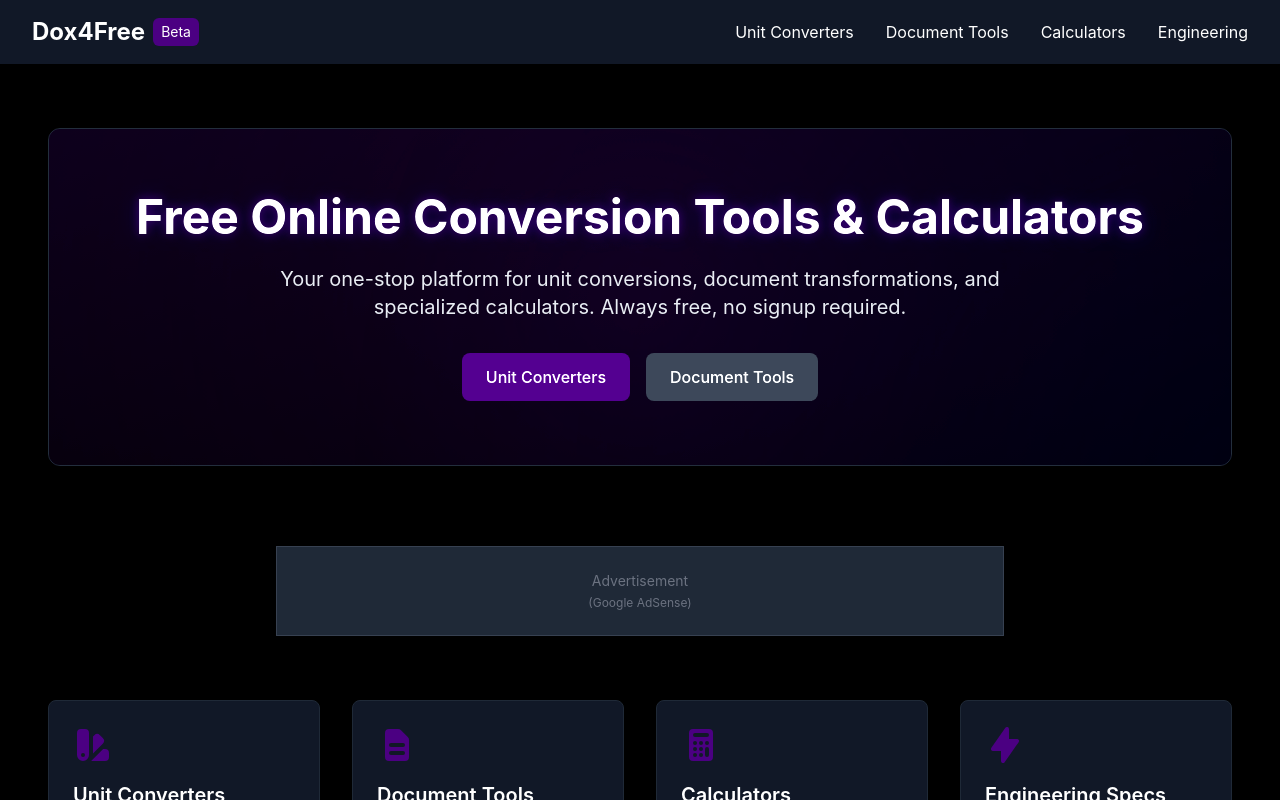
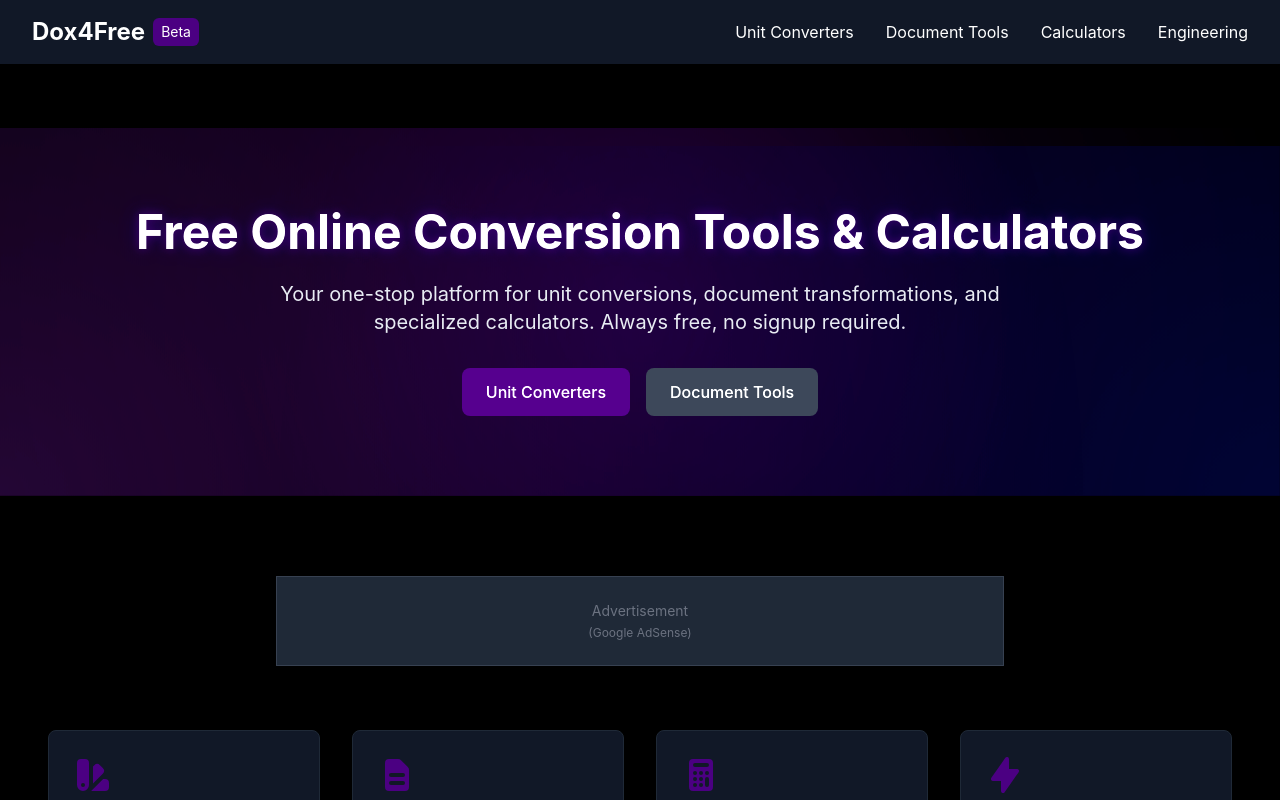
Before and after one commit to Evrenyilmaz101/dox4free, a React (Create React App) app: page / in a window 1280 px wide. Shown: the top 800 px of the page. Built offline with nearby package versions, Linux system fonts and the light colour scheme.

Commit message:
Update hero to be full-width with enhanced purple/blue radiating effect

```diff
--- a/src/index.css
+++ b/src/index.css
@@ -24,36 +24,75 @@ code {
 
 /* Hero animation */
 @keyframes pulse-slow {
-  0%, 100% {
-    opacity: 0.6;
-    transform: scale(1);
+  0% {
+    opacity: 0.4;
+    transform: scale(0.95);
+  }
+  50% {
+    opacity: 0.9;
+    transform: scale(1.05);
+  }
+  100% {
+    opacity: 0.4;
+    transform: scale(0.95);
+  }
+}
+
+@keyframes pulse-reverse {
+  0% {
+    opacity: 0.5;
+    transform: scale(1.1);
   }
   50% {
     opacity: 0.8;
-    transform: scale(1.05);
+    transform: scale(0.95);
+  }
+  100% {
+    opacity: 0.5;
+    transform: scale(1.1);
+  }
+}
+
+@keyframes rotate-slow {
+  0% {
+    transform: rotate(0deg) scale(1);
+  }
+  100% {
+    transform: rotate(360deg) scale(1);
   }
 }
 
 .hero-gradient-1 {
-  animation: pulse-slow 10s ease-in-out infinite;
+  animation: pulse-slow 8s ease-in-out infinite;
 }
 
 .hero-gradient-2 {
-  animation: pulse-slow 15s ease-in-out infinite reverse;
+  animation: pulse-reverse 12s ease-in-out infinite;
+}
+
+.hero-gradient-3 {
+  animation: pulse-slow 10s ease-in-out infinite 2s;
 }
 
 /* Additional animation for extra effect */
 @keyframes glow {
-  0%, 100% {
-    filter: brightness(1);
+  0% {
+    filter: brightness(0.8) hue-rotate(0deg);
   }
-  50% {
-    filter: brightness(1.2);
+  33% {
+    filter: brightness(1.2) hue-rotate(15deg);
+  }
+  66% {
+    filter: brightness(1) hue-rotate(-15deg);
+  }
+  100% {
+    filter: brightness(0.8) hue-rotate(0deg);
   }
 }
 
 .hero-container {
-  animation: glow 8s ease-in-out infinite;
+  animation: glow 12s ease-in-out infinite;
+  position: relative;
 }
 
 /* Text effects */
--- a/src/pages/HomePage.tsx
+++ b/src/pages/HomePage.tsx
@@ -57,36 +57,48 @@ const HomePage: React.FC = () => {
 
   return (
     <div className="max-w-7xl mx-auto px-4 sm:px-6 lg:px-8 py-12">
-      {/* Hero Section with Radiating Effect */}
+      {/* Hero Section with Radiating Effect - Full width, no border */}
       <div
-        className="relative text-center mb-20 py-16 rounded-xl border border-gray-800 overflow-hidden hero-container"
+        className="relative text-center mb-20 py-20 -mx-4 sm:-mx-6 lg:-mx-8 overflow-hidden hero-container"
         style={{
-          background: 'linear-gradient(to bottom right, #1a0033, #000000)',
+          marginLeft: 'calc(-50vw + 50%)',
+          marginRight: 'calc(-50vw + 50%)',
+          width: '100vw',
         }}
       >
-        {/* Gradient background - explicit styles instead of Tailwind classes */}
+        {/* Gradient background with stronger colors */}
         <div className="absolute inset-0 overflow-hidden">
-          {/* Purple gradient */}
+          {/* Purple gradient - larger, more intense */}
           <div
-            className="absolute inset-0 opacity-70 hero-gradient-1"
+            className="absolute inset-0 opacity-80 hero-gradient-1"
             style={{
-              background: 'radial-gradient(circle, rgba(75, 0, 130, 0.4) 0%, rgba(75, 0, 130, 0.15) 50%, rgba(0, 0, 0, 0) 100%)',
-              transform: 'scale(1.1)'
+              background: 'radial-gradient(circle at center, rgba(120, 0, 200, 0.6) 0%, rgba(75, 0, 130, 0.2) 60%, rgba(0, 0, 0, 0) 100%)',
+              transform: 'scale(1.2)'
             }}
           ></div>
 
-          {/* Blue gradient */}
+          {/* Blue gradient - larger, more visible */}
           <div
-            className="absolute inset-0 opacity-60 hero-gradient-2"
+            className="absolute inset-0 opacity-70 hero-gradient-2"
             style={{
-              background: 'radial-gradient(circle at bottom right, rgba(0, 0, 139, 0.3) 0%, rgba(0, 0, 139, 0.1) 40%, rgba(0, 0, 0, 0) 70%)',
-              transform: 'scale(1.25)',
+              background: 'radial-gradient(circle at bottom right, rgba(0, 20, 200, 0.5) 0%, rgba(0, 0, 139, 0.2) 50%, rgba(0, 0, 0, 0) 80%)',
+              transform: 'scale(1.5)',
               transformOrigin: 'bottom right'
             }}
           ></div>
 
-          {/* Black overlay for text readability - reduced opacity */}
-          <div className="absolute inset-0 bg-black opacity-50"></div>
+          {/* Additional purple gradient from left */}
+          <div
+            className="absolute inset-0 opacity-60 hero-gradient-3"
+            style={{
+              background: 'radial-gradient(circle at bottom left, rgba(160, 32, 240, 0.4) 0%, rgba(120, 0, 200, 0.1) 50%, rgba(0, 0, 0, 0) 80%)',
+              transform: 'scale(1.5)',
+              transformOrigin: 'bottom left'
+            }}
+          ></div>
+
+          {/* Black overlay for text readability - reduced opacity further */}
+          <div className="absolute inset-0 bg-black opacity-40"></div>
         </div>
 
         {/* Content */}
```
